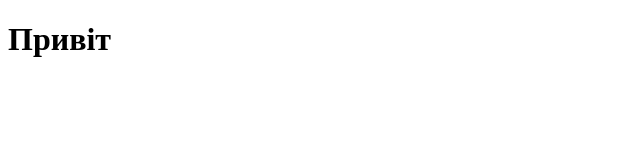
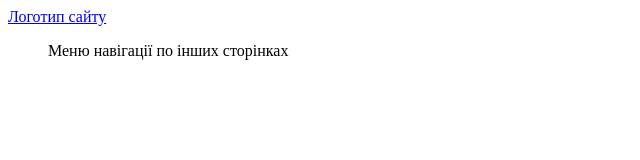
Before and after one commit to dmytrokyryk/Tutorial, a plain HTML site: page index.html in a window 1280 px wide. Shown: the whole page, without its empty margins (0-640 px from the left). Drawn offline with Linux system fonts and the light colour scheme.

Commit message:
Update index.html

```diff
--- a/index.html
+++ b/index.html
@@ -1,12 +1,19 @@
 <!DOCTYPE html>
 <html lang="en">
-<head>
-    <meta charset="UTF-8">
-    <meta http-equiv="X-UA-Compatible" content="IE=edge">
-    <meta name="viewport" content="width=device-width, initial-scale=1.0">
+  <head>
+    <meta charset="UTF-8" />
+    <meta http-equiv="X-UA-Compatible" content="IE=edge" />
+    <meta name="viewport" content="width=device-width, initial-scale=1.0" />
     <title>Document</title>
-</head>
-<body>
-    <h1>Привіт</h1>
-</body>
+  </head>
+  <body>
+      <!-- Шапка сторінки -->
+      <header>
+        <a href="/">Логотип сайту</a>
+
+        <ul>
+          Меню навігації по інших сторінках
+        </ul>
+      </header>
+  </body>
 </html>
```
